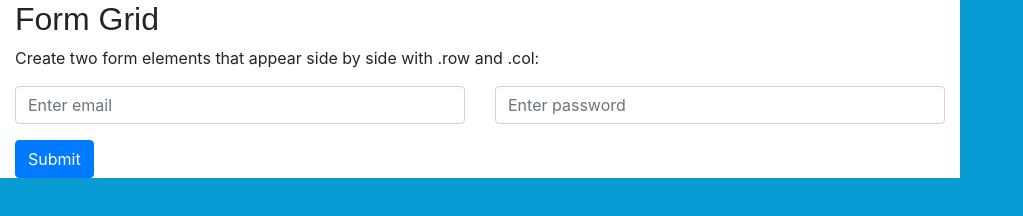
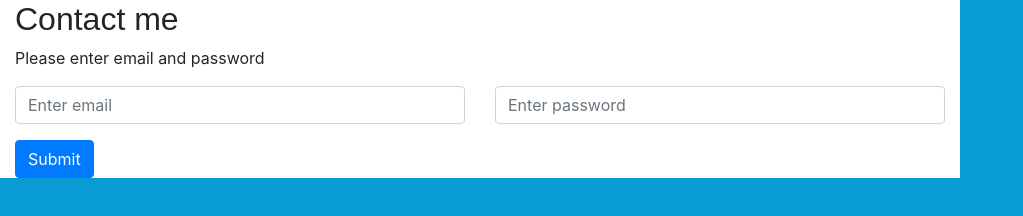
Before and after one commit to Lisantim/Git-Test, a plain HTML site: page contact.html in a window 1280 px wide. Shown: the whole page, without its empty margins (0-1023 px from the left). Drawn offline with nearby package versions, Linux system fonts and the light colour scheme.

```diff
--- a/contact.html
+++ b/contact.html
@@ -10,6 +10,7 @@
     <script src="javascript.js"></script>
 </head>
 <body>
+
     <title>Bootstrap Example</title>
     <meta charset="utf-8">
     <meta name="viewport" content="width=device-width, initial-scale=1">
@@ -21,8 +22,8 @@
   <body>
 
   <div class="container">
-    <h2>Form Grid</h2>
-    <p>Create two form elements that appear side by side with .row and .col:</p>
+    <h2>Contact me</h2>
+    <p>Please enter email and password</p>
     <form action="/action_page.php">
       <div class="row">
         <div class="col">
```
Also changed, not shown: site.css (line endings or trailing spaces).
